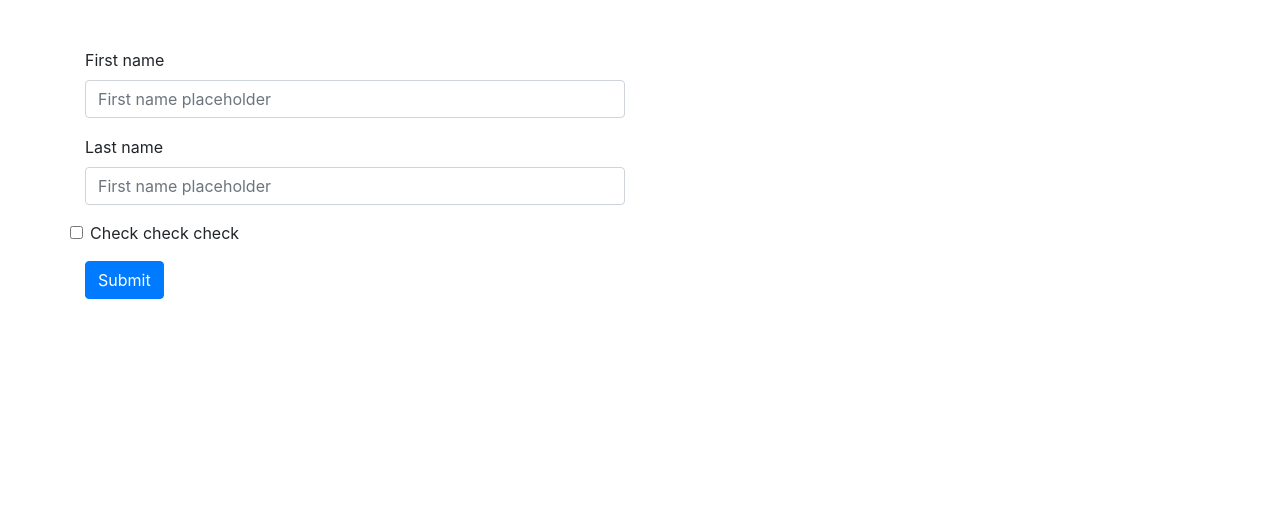
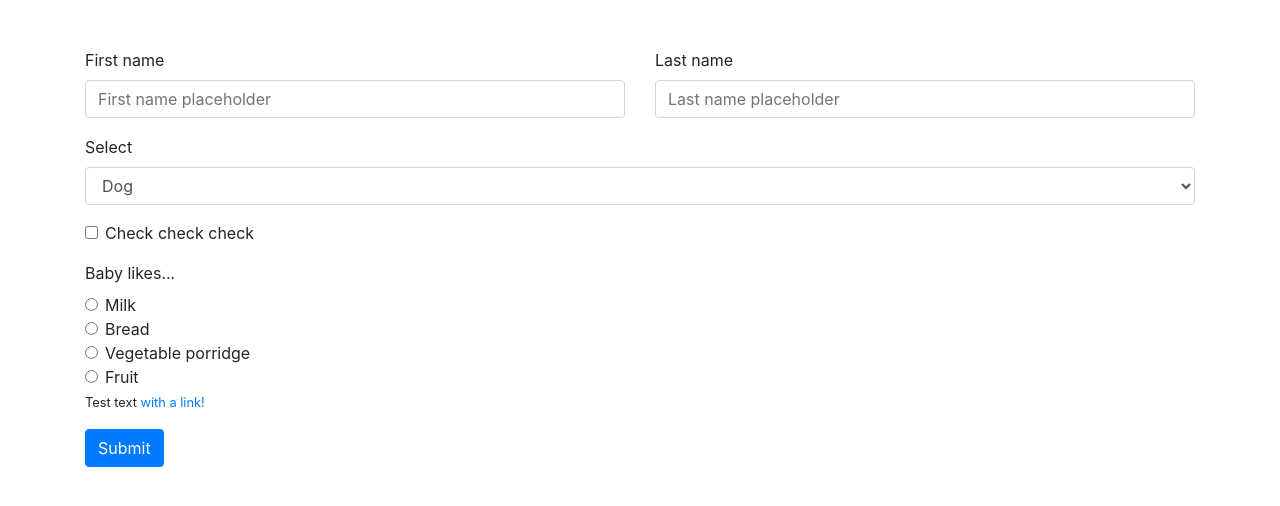
Before and after one commit to RobinMglsk/PHPFormCreator, a PHP site: page /examples/example01.php in a window 1280 px wide. Shown: the top 506 px of the page. Run offline with PHP 8.4, Linux system fonts and the light colour scheme.

Commit message:
Added, radio, text and select component

```diff
--- a/examples/example01.php
+++ b/examples/example01.php
@@ -4,12 +4,14 @@ use RobinMglsk\PHPFormCreator\FormCreator;
 
 require('../src/FormCreator.php');
 
+// Get language from get request
+$language = (isset($_GET['language']) && in_array($_GET['language'],['en','nl'])) ? $_GET['language'] : 'en';
+
 // Load formObject from json file
 $string = file_get_contents('./input/TypeInput.json');
 $formObject = json_decode($string);
 
-$fc = new FormCreator($formObject);
-
+$fc = new FormCreator($formObject, $language);
 
 
 ?>
--- a/examples/input/TypeInput.json
+++ b/examples/input/TypeInput.json
@@ -24,9 +24,6 @@
     "size": 6
   },
   "1": {
-    "type": "colReset"
-  },
-  "2": {
     "type": "input",
     "subtype": "text",
     "title": {
@@ -34,23 +31,55 @@
       "nl": "Naam"
     },
     "placeholder": {
-      "en": "First name placeholder",
-      "nl": "Voornaam placeholder"
+      "en": "Last name placeholder",
+      "nl": "Achternaam placeholder"
     },
     "value": null,
     "required": true,
     "db_field": "first_name",
     "description": {
       "value": {
-        "en": "First name description",
-        "nl": "Voornaam description"
+        "en": "Last name description",
+        "nl": "Achternaam description"
       },
       "type": "title",
       "position": "top"
     },
     "size": 6
   },
+  "2": {
+    "type": "colReset"
+  },
   "3": {
+    "type": "select",
+    "title": {
+      "en": "Select",
+      "nl": "Kies"
+    },
+    "value": null,
+    "required": true,
+    "db_field": "select",
+    "description": {
+      "value": {
+        "en": "This is a checkbox",
+        "nl": "Dit is een checkdoos"
+      },
+      "type": "title",
+      "position": "top"
+    },
+    "options": {
+      "dog": {
+        "en": "Dog",
+        "nl": "Hond"
+      },
+      "cat": {
+        "en": "Cat",
+        "nl": "Kat"
+      }
+    },
+    "size": 12
+  },
+  "4": {
     "type": "checkbox",
     "title": {
       "en": "Check check check",
@@ -69,6 +98,45 @@
     },
     "size": 12
   },
+  "5": {
+    "type": "radio",
+    "title": {
+      "en": "Baby likes...",
+      "nl": "Baby eet graag..."
+    },
+    "value": null,
+    "required": true,
+    "db_field": "select",
+    "description": {
+      "value": {
+        "en": "This is a radio group",
+        "nl": "Dit is een radio input groep"
+      },
+      "type": "title",
+      "position": "top"
+    },
+    "options": {
+      "milk": {
+        "en": "Milk",
+        "nl": "Melk"
+      },
+      "bread": {
+        "en": "Bread",
+        "nl": "Brood"
+      },
+      "vege_porridge": {
+        "en": "Vegetable porridge",
+        "nl": "Groentepap"
+      },
+      "fruit": "Fruit"
+    },
+    "size": 12
+  },
+  "900": {
+    "type": "text",
+    "size": 12,
+    "value": "<small>Test text <a href=\"#\">with a link!</a></small>"
+  },
   "999": {
     "type": "buttonSubmit",
     "title": {
--- a/src/FormCreator.php
+++ b/src/FormCreator.php
@@ -55,19 +55,23 @@ class FormCreator {
                     break;
 
                 case 'checkbox':
-                    $this->formHTML .= $this->getCheckboxType($item); // TODO
+                    $this->formHTML .= $this->getCheckboxType($item);
                     break;
 
                 case 'select':
-                    $this->formHTML .= $this->getSelectType($item); // TODO
+                    $this->formHTML .= $this->getSelectType($item);
                     break;
 
                 case 'radio':
-                    $this->formHTML .= $this->getRadioType($item); // TODO
+                    $this->formHTML .= $this->getRadioType($item);
                     break;
 
                 case 'colReset':
                     $this->formHTML .= $this->getColResetType();
+                    break;
+
+                case 'text':
+                    $this->formHTML .= $this->getTextType($item);
                     break;
 
                 case 'buttonSubmit':
@@ -91,13 +95,16 @@ class FormCreator {
      */
 
     /**
-     * Component Input
+     * Component - Input
      *
      * @param object $item - Input item
      */
     protected function getInputType($item){
 
         $id = "input-".mt_rand(1000,9999).'-'.$item->db_field;
+
+        // Defaults
+        if(!isset($item->size)) $item->size = 12;
 
         $return = '
         <div class="'.$this->styles['form-group'].' '.$this->styles['col'].'-'.$item->size.'">
@@ -119,12 +126,19 @@ class FormCreator {
 
     }
 
+    /**
+     * Component - Checkbox
+     */
     protected function getCheckboxType($item){
 
         $id = "input-".mt_rand(1000,9999).'-'.$item->db_field;
 
+        // Defaults
+        if(!isset($item->size)) $item->size = 12;
+
         $return = '
-        <div class="'.$this->styles['form-check'].' '.$this->styles['col'].'-'.$item->size.'">
+        <div class="'.$this->styles['col'].'-'.$item->size.'">
+            <div class="'.$this->styles['form-check'].'">
                 <input
                     type="checkbox"
                     name="'.$item->db_field.'"
@@ -137,6 +151,7 @@ class FormCreator {
                     for="'.$id.'"
                     title="'.($item->description->type === 'title' ? $item->description->value->{$this->language} : null) .'">'.$item->title->{$this->language}.'</label>
             </div>
+        </div>
         ';
 
         return trim(preg_replace('/\s\s+/', ' ', $return));
@@ -144,7 +159,103 @@ class FormCreator {
     }
 
     /**
-     * Component reset collum
+     * Component - Radio
+     *
+     * A group of radio buttons
+     */
+    protected function getRadioType($item){
+
+        $id = "input-".mt_rand(1000,9999).'-'.$item->db_field;
+
+        // Defaults
+        if(!isset($item->size)) $item->size = 12;
+
+        $options = '';
+        $index = 1;
+        foreach($item->options as $value => $option){
+
+            if(is_string($option)){
+                $optionsString = $option;
+            }elseif(is_object($option) && isset($option->{$this->language})){
+                $optionsString = $option->{$this->language};
+            }else{
+                $optionsString = $value;
+            }
+
+            $options .='
+            <div class="'.$this->styles['form-check'].'">
+                <input
+                    type="radio"
+                    name="'.$item->db_field.'"
+                    class="'.$this->styles['form-check-input'].'"
+                    id="'.$id.'-'.$index.'"
+                    '.($item->value ? 'checked' : null) .'
+                    '.($item->required ? 'required' : null) .'>
+                <label
+                    class="'.$this->styles['form-check-label'].'"
+                    for="'.$id.'-'.$index.'">'.$optionsString.'</label>
+            </div>
+            ';
+
+            $index++;
+        }
+
+        $return = '
+        <div class="'.$this->styles['col'].'-'.$item->size.' mt-3">
+        <label
+            for="'.$id.'"
+            title="'.($item->description->type === 'title' ? $item->description->value->{$this->language} : null) .'">'.$item->title->{$this->language}.'</label>'.$options.'</div>
+        ';
+
+        return trim(preg_replace('/\s\s+/', ' ', $return));
+
+    }
+
+    /**
+     * Component - Select
+     */
+    protected function getSelectType($item){
+
+        $id = "text-".mt_rand(1000,9999).'-'.$item->db_field;
+
+        // Defaults
+        if(!isset($item->size)) $item->size = 12;
+
+        $options = '';
+        foreach($item->options as $value => $option){
+
+            if(is_string($option)){
+                $optionsString = $option;
+            }elseif(is_object($option) && isset($option->{$this->language})){
+                $optionsString = $option->{$this->language};
+            }else{
+                $optionsString = $value;
+            }
+
+            $options .= '<option value="'.$value.'" '.( $item->value == $value ? 'selected' : null).'>'.$optionsString.'</option>';
+
+        }
+
+        $return = '
+        <div class="'.$this->styles['form-group'].' '.$this->styles['col'].'-'.$item->size.'">
+            <label
+                for="'.$id.'"
+                title="'.($item->description->type === 'title' ? $item->description->value->{$this->language} : null) .'">'.$item->title->{$this->language}.'</label>
+            <select
+                id="'.$id.'"
+                name="'.$item->db_field.'"
+                '.(isset($item->placeholder->{$this->language}) ? 'placeholder="'.$item->placeholder->{$this->language}.'"' : null).'
+                class="'.$this->styles['form-control'].'"
+                '.($item->required ? 'required' : null) .'>'.$options.'</select>
+        </div>
+        ';
+
+        return trim(preg_replace('/\s\s+/', ' ', $return));
+
+    }
+
+    /**
+     * Component - Reset collum
      */
     protected function getColResetType(){
 
@@ -153,7 +264,24 @@ class FormCreator {
     }
 
     /**
-     * Component submit button
+     * Component - Text
+     */
+    protected function getTextType($item){
+
+        $id = "text-".mt_rand(1000,9999);
+        $allowed = '<p><span><a><b><i><ul><ol><li><h1><h2><h3><h4><h5><h6><strong><italic><code><pre><mark><em><small><del><ins><sub><sup><q><blockquote><abbr><address><cite><bdo><br>';
+
+        // Defaults
+        if(!isset($item->size)) $item->size = 12;
+
+        $return = '<div id="'.$id.'" class="'.$this->styles['col'].'-'.$item->size.'">'.strip_tags($item->value, $allowed).'</div>';
+
+        return trim(preg_replace('/\s\s+/', ' ', $return));
+
+    }
+
+    /**
+     * Component - Submit button
      */
     protected function getButtonSubmit($item){
 
```
Lines whose indentation alone changed are shown as unchanged.
